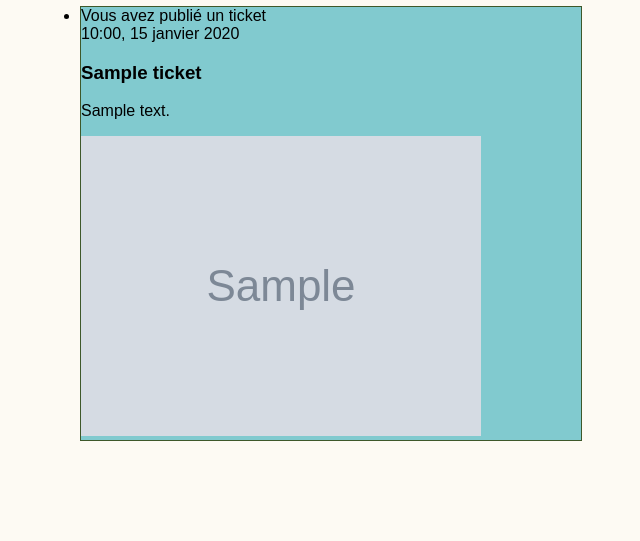
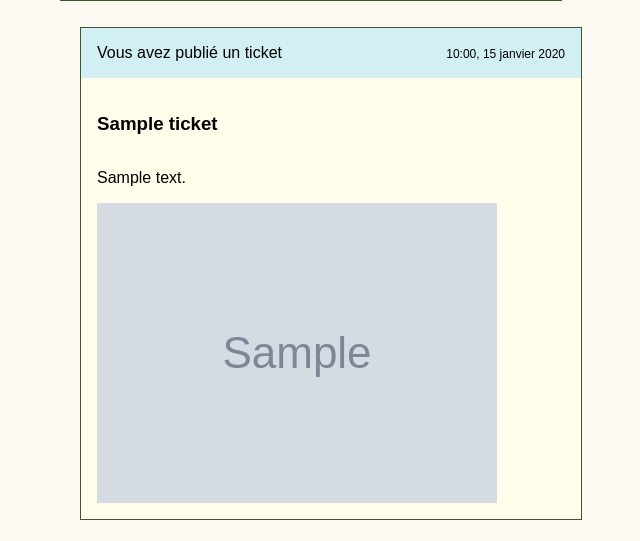
Before and after one commit to LudoTreb/OCR_P9, a Django app: page / in a window 1280 px wide. Shown: the part 713-1254 px from the top of the page, without its empty margins (329-969 px from the left). Before the commit the page ends 1154 px from the top, so only its background shows below. Run offline with Django 4.2, Linux system fonts and the light colour scheme; a user stored in the database is signed in; tables that the repository leaves empty hold one stand-in row (values such as "Sample post"); grey boxes marked "Sample" are stand-in pictures.

Commit message:
avancé du style sur les ticket et review snippet

```diff
--- a/src/authentication/forms.py
+++ b/src/authentication/forms.py
@@ -13,8 +13,6 @@
 class SignupForm(UserCreationForm):
     class Meta(UserCreationForm.Meta):
         model = get_user_model()
-        # Si l'on veut personnalisé les informations que l'on récupérer lors de l'inscription
-        # fields = ('username', 'email', 'first_name', 'last_name', 'role')
 
     def __init__(self, *args, **kwargs):
         super(SignupForm, self).__init__(*args, **kwargs)
--- a/src/reviews/templates/feed.html
+++ b/src/reviews/templates/feed.html
@@ -13,20 +13,15 @@
         {% if post.content_type == 'TICKET' %}
         <ul>
             <li>
-                <div class="post">
+                <div>
                     {% include 'ticket_snippet.html' %}
-                    {% if not post.has_review %}
-                        <button>
-                            <a href="{% url 'review-answer' post.id %}">Créer une critique</a>
-                        </button>
+
                 </div>
-            {% endif %}
+
             </li>
             {% elif post.content_type == 'REVIEW' %}
             <li>
-                <div class="post">
-                    {% include 'review_snippet.html' %}
-                </div>
+                <div>{% include 'review_snippet.html' %}</div>
             {% endif %}
             </li>
 
--- a/src/reviews/templates/review_snippet.html
+++ b/src/reviews/templates/review_snippet.html
@@ -1,15 +1,17 @@
 
+<div class="post">
+    <div class="info-post">
     {% if post.user.id == user.id %}
         <div>Vous avez publié une critique</div>
-<div>
-    {{ post.time_created|date:"H:i, d F o" }}
-</div>
+        <div class="date-post">{{ post.time_created|date:"H:i, d F o" }}</div>
     {% else %}
         <div>{{ post.user.username|capfirst }} a publié une critique</div>
-<div>{{ post.time_created|date:"H:i, d F o" }}</div>
+        <div class="date-post">{{ post.time_created|date:"H:i, d F o" }}</div>
     {% endif %}
+    </div>
+    <div class="content-post">
         <h3>{{ post.headline }} - Note: {{post.rating}}</h3>
-<div>
         <p>{{ post.body }}</p>
     </div>
     {% include 'ticket_in_review_snippet.html' %}
+</div>
--- a/src/static/css/style.css
+++ b/src/static/css/style.css
@@ -3,8 +3,8 @@
 }
 
 body {
-    padding: 0;
-    margin: 0;
+
+    margin: auto;
     background-color: #FDFAF3;
 
 }
@@ -13,15 +13,17 @@
 
 
 .flex-container {
+
     display: flex;
-
     align-items: center;
     justify-content: space-between;
     flex-wrap: wrap;
     gap: 16px;
-
     background-color: #B6DA9A;
     height: 50px;
+    width: 100%;
+
+
 }
 
 .authenticate {
@@ -52,7 +54,7 @@
 }
 
 
-/* feed elements */
+/* Feed elements */
 
 .main-container {
     display: flex;
@@ -60,9 +62,11 @@
     justify-content: center;
     flex-wrap: wrap;
     gap: 50px;
+    height: 70px;
+    width: 100%;
+    background-color: #DAF1C8;
+    position: fixed;
 
-    height: 70px;
-    background-color: #DAF1C8;
 }
 
 .btn-center {
@@ -94,18 +98,17 @@
 
 }
 
-.post {
-    padding: 0;
-    margin: 0;
-    width:500px;
-    background-color: #81CACF;
-    border: 1px solid #3E582A;
 
-}
 /* Signup */
 
 .signup h2 {
     color: #3E582A;
+}
+
+
+.errorlist {
+    list-style-type: none;
+    color:red;
 }
 
 .main-container-signup {
@@ -153,8 +156,8 @@
     display: flex;
     flex-direction:column;
 
+    gap: 15px;
     flex-wrap: wrap;
-    gap: 16px;
     margin: 0 0 10px 10px;
     color: #3E582A;
 }
@@ -168,7 +171,6 @@
 input[name="username"] {
 
     height: 20px;
-
     border-radius: 8px;
     background-color: #DAF1C8;
     border: 2px solid #B6DA9A;
@@ -177,7 +179,6 @@
 input[name="password"], [name="password1"], [name="password2"] {
 
     height: 20px;
-
     border-radius: 8px;
     background-color: #DAF1C8;
     border: 2px solid #B6DA9A;
@@ -189,7 +190,7 @@
     align-items: center;
     justify-content: center;
     flex-wrap: wrap;
-    gap: 125px;
+    gap: 75px;
 }
 
 .login-input {
@@ -215,7 +216,7 @@
 }
 
 .login-form {
-display: flex;
+    display: flex;
     flex-direction:column;
     align-items: center;
     justify-content: flex-start;
@@ -327,3 +328,47 @@
 
     color: #3E582A;
 }
+
+/* Review & ticket */
+
+.post {
+    margin: 5px;
+    width:500px;
+    background-color: #81CACF;
+    border: 1px solid #3E582A;
+}
+
+li {
+    list-style-type: none;
+}
+
+.info-post {
+    display: flex;
+    flex-direction:row;
+    align-items: baseline;
+    justify-content: space-between;
+    background-color: #D2F0F3;
+    padding: 16px;
+}
+
+.content-post {
+    display: flex;
+    flex-direction:column;
+    align-items: flex-start;
+    justify-content: space-between;
+    background-color: #FFFCE9;
+    padding: 16px;
+}
+
+.date-post {
+    font-size: 0.75em;
+}
+
+.ticket-in-review {
+    display: flex;
+    flex-direction:row;
+    align-items: baseline;
+    justify-content: space-between;
+    padding: 16px;
+    background-color: #DAF1C8;
+}
--- a/src/tickets/templates/ticket_in_review_snippet.html
+++ b/src/tickets/templates/ticket_in_review_snippet.html
@@ -1,4 +1,7 @@
+<div class="ticket-in-review">
     {% if post.ticket.user.id == user.id %}
+        <div>
+
           <div>Vous avez publié un ticket</div>
           <div>{{ post.ticket.time_created }}</div>
 
@@ -14,4 +17,6 @@
             <img src="{{ '/media/cover_book_default.png' }}">
         {% else %}
             <img src="{{ post.ticket.image.url }}" alt="">
+        </div>
     {% endif %}
+</div>
--- a/src/tickets/templates/ticket_snippet.html
+++ b/src/tickets/templates/ticket_snippet.html
@@ -1,12 +1,14 @@
+<div class="post">
+    <div class="info-post">
         {% if post.user.id == user.id %}
             <div>Vous avez publié un ticket</div>
-    <div>
-        {{ post.time_created|date:"H:i, d F o" }}
+            <div class="date-post">{{ post.time_created|date:"H:i, d F o" }}</div>
+        {% else %}
+            <div>{{ post.user.username|capfirst }} a publié un ticket</div>
+            <div class="date-post">{{ post.time_created|date:"H:i, d F o" }}</div>
+        {% endif %}
     </div>
-    {% else %}
-    <div>{{ post.user.username }} a publié un ticket</div>
-    <div>{{ post.time_created|date:"H:i, d F o" }}</div>
-    {% endif %}
+    <div class="content-post">
         <h3>{{ post.title }}</h3>
         <p> {{ post.description }}</p>
         {% if not post.image %}
@@ -14,3 +16,8 @@
         {% else %}
             <img src="{{ post.image.url }}" alt="">
         {% endif %}
+        {% if not post.has_review %}
+            <button><a href="{% url 'review-answer' post.id %}">Créer une critique</a></button>
+        {% endif %}
+    </div>
+</div>
```
Also changed, not shown: src/reviews/templates/feed_2.html (deleted, +0 -12 lines). Lines whose indentation alone changed are shown as unchanged.
